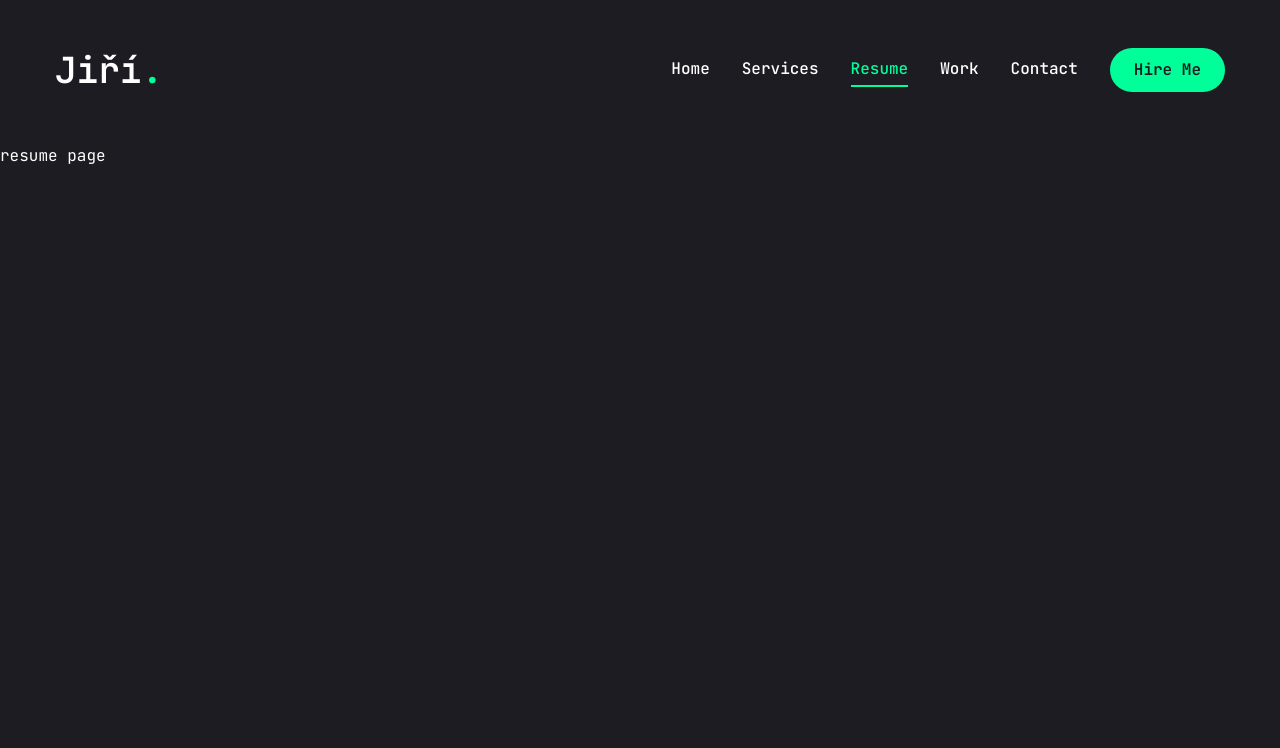
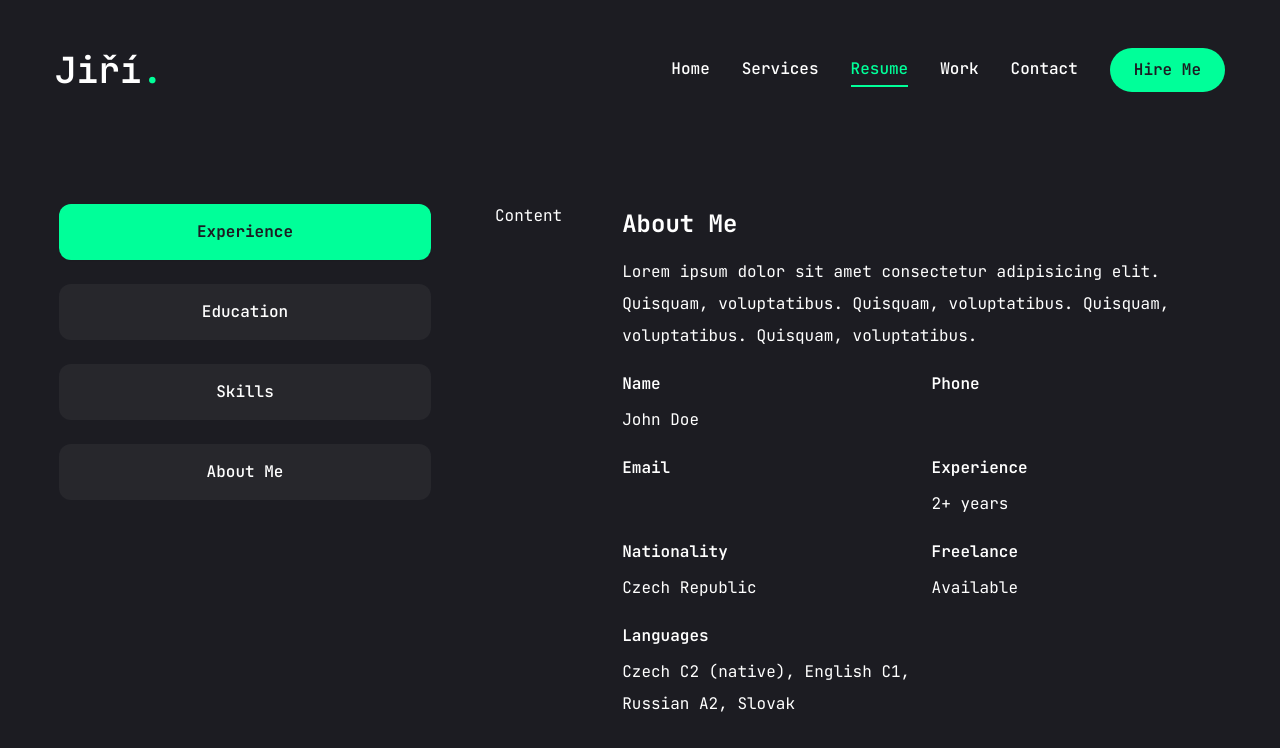
Before and after one commit to Leoric01/my-landing-page, a Next.js app: page /resume in a window 1280 px wide. Shown: the top 748 px of the page. Built offline with nearby package versions, Linux system fonts and the light colour scheme.

Commit message:
rounded corners, fixed typo

```diff
--- a/app/page.jsx
+++ b/app/page.jsx
@@ -47,7 +47,7 @@ export default function Home() {
           </h1>
           <p className="max-w-[500px] mb-9 text-white/80">
             I excel at backend using java as my main, but i have also some basics in frontend with react, typescript,
-            even created one project using angular, but design is my weakpoint. <br />
+            even created one project using angular but design is my weakpoint. <br />
             Other techstack experience: springboot, maven, gradle, git, sql, jira, confluence, swagger, hibernate,
             junit, ELK, jenkins.
           </p>
--- a/app/resume/page.jsx
+++ b/app/resume/page.jsx
@@ -1,7 +1,202 @@
-import React from "react";
+"use client";
+
+import { FaHtml5, FaCss3, FaJs, FaReact, FaFigma, FaNodeJs } from "react-icons/fa";
+import { SiTailwindcss, SiNextdotjs } from "react-icons/si";
+
+const about = {
+  title: "About Me",
+  description:
+    "Lorem ipsum dolor sit amet consectetur adipisicing elit. Quisquam, voluptatibus. Quisquam, voluptatibus. Quisquam, voluptatibus. Quisquam, voluptatibus.",
+  info: [
+    {
+      fieldName: "Name",
+      description: "John Doe",
+    },
+    {
+      fieldName: "Phone",
+      description: "",
+    },
+    {
+      fieldName: "Email",
+      description: "",
+    },
+    ,
+    {
+      fieldName: "Experience",
+      description: "2+ years",
+    },
+    {
+      fieldName: "Nationality",
+      description: "Czech Republic",
+    },
+    ,
+    {
+      fieldName: "Freelance",
+      description: "Available",
+    },
+    {
+      fieldName: "Languages",
+      description: "Czech C2 (native), English C1, Russian A2, Slovak",
+    },
+  ],
+};
+const skills = {
+  title: "Skills",
+  description:
+    "Lorem ipsum dolor sit amet consectetur adipisicing elit. Quisquam, voluptatibus. Quisquam, voluptatibus. Quisquam, voluptatibus. Quisquam, voluptatibus.",
+  skillList: [
+    {
+      name: "HTML",
+      icon: <FaHtml5 />,
+    },
+    {
+      name: "CSS",
+      icon: <FaCss3 />,
+    },
+    {
+      name: "JavaScript",
+      icon: <FaJs />,
+    },
+    {
+      name: "React",
+      icon: <FaReact />,
+    },
+    {
+      name: "Next.js",
+      icon: <SiNextdotjs />,
+    },
+    {
+      name: "Node.js",
+      icon: <FaNodeJs />,
+    },
+    {
+      name: "Figma",
+      icon: <FaFigma />,
+    },
+    {
+      name: "Tailwind CSS",
+      icon: <SiTailwindcss />,
+    },
+  ],
+};
+
+const experience = {
+  icon: "assets/resume/badge.svg",
+  title: "Experience",
+  description:
+    "Lorem ipsum dolor sit amet consectetur adipisicing elit. Quisquam, voluptatibus. Quisquam, voluptatibus. Quisquam, voluptatibus. Quisquam, voluptatibus.",
+  items: [
+    {
+      company: "Company Name",
+      position: "Position",
+      duration: "2020 - 2022",
+    },
+    {
+      company: "Company Name",
+      position: "Position",
+      duration: "2020 - 2022",
+    },
+    {
+      company: "Company Name",
+      position: "Position",
+      duration: "2020 - 2022",
+    },
+    {
+      company: "Company Name",
+      position: "Position",
+      duration: "2020 - 2022",
+    },
+  ],
+};
+
+const education = {
+  icon: "/assets/resume/cap.svg",
+  title: "Education",
+  description:
+    "Lorem ipsum dolor sit amet consectetur adipisicing elit. Voluptates quibusdam, sunt explicabo inventore.",
+  items: [
+    {
+      institution: "Online Course Platform",
+      degree: "Full Stack Web Development Bootcamp",
+      duration: "2023",
+    },
+    {
+      institution: "Codecademy",
+      degree: "Front-end Track",
+      duration: "2023",
+    },
+  ],
+};
+
+import { Tabs, TabsContent, TabsList, TabsTrigger } from "@/components/ui/tabs";
+import { Tooltip, TooltipContent, TooltipProvider, TooltipTrigger } from "@/components/ui/tooltip";
+import { motion } from "framer-motion";
 
 const Resume = () => {
-  return <div>resume page</div>;
+  return (
+    <motion.div
+      initial={{ opacity: 0 }}
+      animate={{ opacity: 1, transition: { delay: 2.4, duration: 0.4, ease: "easeIn" } }}
+      className="min-h-[80vh] flex items-center justify-center py-12 xl:py-0 "
+    >
+      <div className="container mx-auto">
+        <Tabs defaultValue="experience" className="flex flex-col xl:flex-row gap-[60px]">
+          <TabsList className="flex flex-col w-full max-w-[380px] mx-auto xl:mx-0 gap-6 overflow-visible">
+            <TabsTrigger value="experience" className="w-full">
+              {experience.title}
+            </TabsTrigger>
+            <TabsTrigger value="education" className="w-full">
+              {education.title}
+            </TabsTrigger>
+            <TabsTrigger value="skill" className="w-full">
+              {skills.title}
+            </TabsTrigger>
+            <TabsTrigger value="about" className="w-full">
+              {about.title}
+            </TabsTrigger>
+          </TabsList>
+          <div className="">Content</div>
+
+          <TabsContent value="experience" className="w-full">
+            <div className="flex flex-col gap-4">
+              <h2 className="text-2xl font-bold">{about.title}</h2>
+              <p>{about.description}</p>
+              <div className="grid grid-cols-1 md:grid-cols-2 gap-4">
+                {about.info.map((item, index) => (
+                  <div key={index} className="flex flex-col gap-1">
+                    <span className="font-semibold">{item.fieldName}</span>
+                    <span>{item.description}</span>
+                  </div>
+                ))}
+              </div>
+            </div>
+          </TabsContent>
+
+          <TabsContent value="skills">
+            <div className="flex flex-col gap-4">
+              <h2 className="text-2xl font-bold">{skills.title}</h2>
+              <p>{skills.description}</p>
+              <div className="grid grid-cols-2 md:grid-cols-4 gap-4 mt-4">
+                {skills.skillList.map((skill, index) => (
+                  <TooltipProvider key={index}>
+                    <Tooltip>
+                      <TooltipTrigger asChild>
+                        <div className="flex flex-col items-center justify-center p-4 bg-gray-100 rounded-lg shadow-md hover:bg-gray-200 transition duration-300 ease-in-out cursor-pointer">
+                          {skill.icon}
+                          <span className="mt-2 text-sm font-semibold">{skill.name}</span>
+                        </div>
+                      </TooltipTrigger>
+                      <TooltipContent>{skill.name}</TooltipContent>
+                    </Tooltip>
+                  </TooltipProvider>
+                ))}
+              </div>
+            </div>
+          </TabsContent>
+        </Tabs>
+      </div>
+    </motion.div>
+  );
 };
 
 export default Resume;
--- a/components/ui/tabs.jsx
+++ b/components/ui/tabs.jsx
@@ -1,33 +1,32 @@
-"use client"
+"use client";
 
-import * as React from "react"
-import * as TabsPrimitive from "@radix-ui/react-tabs"
+import * as React from "react";
+import * as TabsPrimitive from "@radix-ui/react-tabs";
 
-import { cn } from "@/lib/utils"
+import { cn } from "@/lib/utils";
 
-const Tabs = TabsPrimitive.Root
+const Tabs = TabsPrimitive.Root;
 
 const TabsList = React.forwardRef(({ className, ...props }, ref) => (
   <TabsPrimitive.List
     ref={ref}
-    className={cn(
-      "inline-flex h-10 items-center justify-center rounded-md bg-slate-100 p-1 text-slate-500 dark:bg-slate-800 dark:text-slate-400",
-      className
-    )}
-    {...props} />
-))
-TabsList.displayName = TabsPrimitive.List.displayName
+    className={cn("inline-flex h-auto rounded-md p-1 text-primary", className)}
+    {...props}
+  />
+));
+TabsList.displayName = TabsPrimitive.List.displayName;
 
 const TabsTrigger = React.forwardRef(({ className, ...props }, ref) => (
   <TabsPrimitive.Trigger
     ref={ref}
     className={cn(
-      "inline-flex items-center justify-center whitespace-nowrap rounded-sm px-3 py-1.5 text-sm font-medium ring-offset-white transition-all focus-visible:outline-none focus-visible:ring-2 focus-visible:ring-slate-950 focus-visible:ring-offset-2 disabled:pointer-events-none disabled:opacity-50 data-[state=active]:bg-white data-[state=active]:text-slate-950 data-[state=active]:shadow-sm dark:ring-offset-slate-950 dark:focus-visible:ring-slate-300 dark:data-[state=active]:bg-slate-950 dark:data-[state=active]:text-slate-50",
+      "inline-flex items-center w-full bg-[#27272c] justify-center whitespace-nowrap text-white rounded-xl p-3 text-balance font-medium ring-offset-white transition-all disabled:pointer-events-none disabled:opacity-50 data-[state=active]:bg-accent data-[state=active]:text-primary data-[state=active]:font-bold data-[state=active]:shadow-sm ",
       className
     )}
-    {...props} />
-))
-TabsTrigger.displayName = TabsPrimitive.Trigger.displayName
+    {...props}
+  />
+));
+TabsTrigger.displayName = TabsPrimitive.Trigger.displayName;
 
 const TabsContent = React.forwardRef(({ className, ...props }, ref) => (
   <TabsPrimitive.Content
@@ -36,8 +35,9 @@ const TabsContent = React.forwardRef(({ className, ...props }, ref) => (
       "mt-2 ring-offset-white focus-visible:outline-none focus-visible:ring-2 focus-visible:ring-slate-950 focus-visible:ring-offset-2 dark:ring-offset-slate-950 dark:focus-visible:ring-slate-300",
       className
     )}
-    {...props} />
-))
-TabsContent.displayName = TabsPrimitive.Content.displayName
+    {...props}
+  />
+));
+TabsContent.displayName = TabsPrimitive.Content.displayName;
 
-export { Tabs, TabsList, TabsTrigger, TabsContent }
+export { Tabs, TabsList, TabsTrigger, TabsContent };
```
